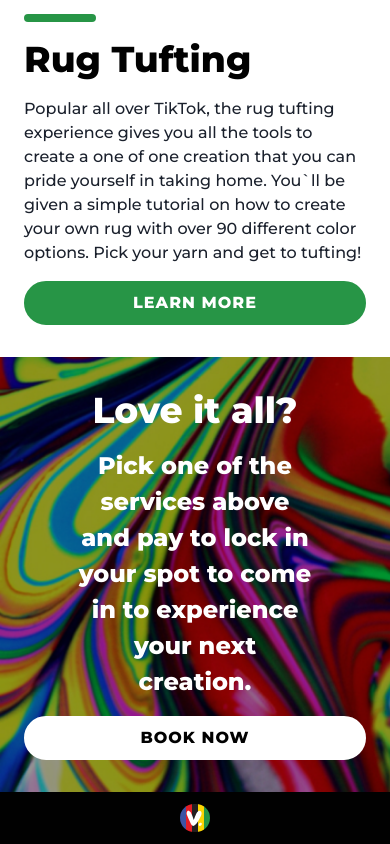
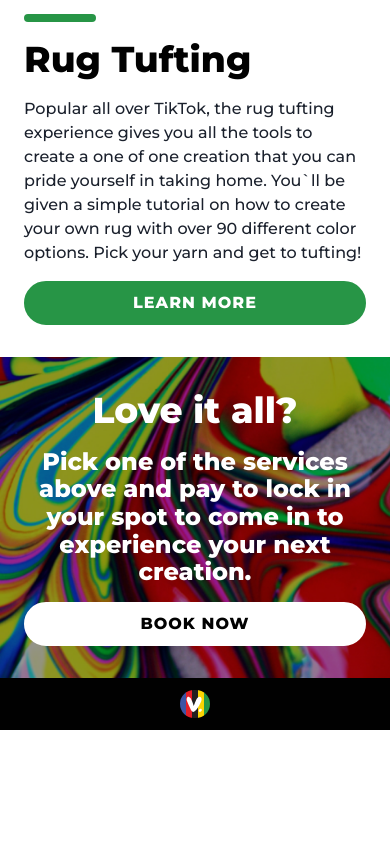
Before and after one commit to christoph-codes/vibesdiy, a Next.js app in the folder site/: page /services in a window 390 px wide. Shown: the part 1778-2622 px from the top of the page. After the commit the page ends 2508 px from the top, so only its background shows below. Built offline with nearby package versions, Linux system fonts and the light colour scheme.

Commit message:
42: Bug Fix: Update book now component to increase max width for mobile

```diff
--- a/site/components/BookNow/BookNow.module.scss
+++ b/site/components/BookNow/BookNow.module.scss
@@ -7,5 +7,9 @@
     padding-right: 3rem;
     p {
         max-width: 70%;
+        @media(max-width: 30em) {
+            max-width: 100%;
+            line-height: 1.15;
+        }
     }
 }
```
